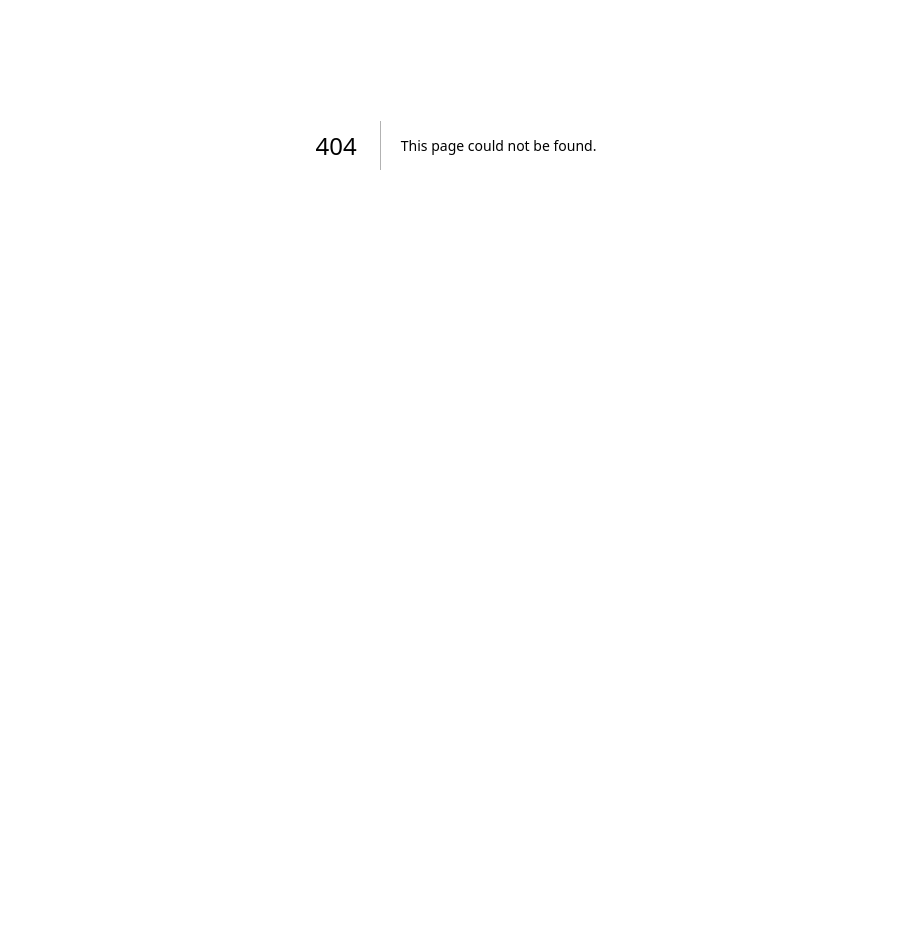
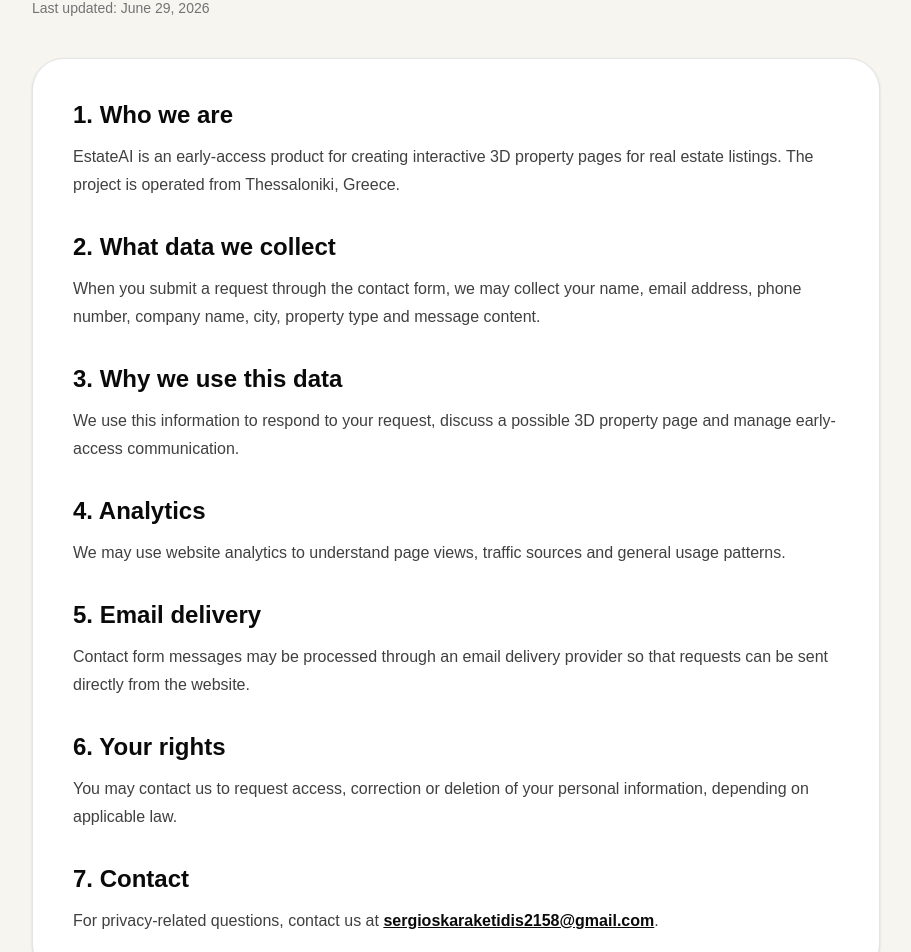
Before and after one commit to sergiosk222/estateai, a Next.js app: page /privacy in a window 1280 px wide. Before the commit this address had no page. Shown: the part 255-1207 px from the top of the page, without its empty margins (184-1095 px from the left). Before the commit the page ends 800 px from the top, so only its background shows below. Built offline with nearby package versions, Linux system fonts and the light colour scheme.

Commit message:
Add pre-launch checklist and legal pages

```diff
--- /dev/null
+++ b/app/privacy/page.tsx
@@ -0,0 +1,116 @@
+import type { Metadata } from "next";
+import PublicHeader from "@/components/PublicHeader";
+import PublicFooter from "@/components/PublicFooter";
+import { CONTACT_EMAIL, CONTACT_LOCATION } from "@/lib/contact";
+
+export const metadata: Metadata = {
+  title: "Privacy Policy",
+  description:
+    "Privacy Policy for EstateAI, including contact form data, analytics and email communication."
+};
+
+export default function PrivacyPage() {
+  const updatedAt = "June 29, 2026";
+
+  return (
+    <main className="min-h-screen bg-[#f7f5f0] text-neutral-950">
+      <PublicHeader />
+
+      <section className="mx-auto max-w-4xl px-4 py-14 sm:px-6 sm:py-20">
+        <p className="text-sm font-bold uppercase tracking-[0.25em] text-neutral-500">
+          Legal
+        </p>
+
+        <h1 className="mt-4 text-4xl font-black tracking-tight sm:text-5xl md:text-6xl">
+          Privacy Policy
+        </h1>
+
+        <p className="mt-5 text-sm text-neutral-500">
+          Last updated: {updatedAt}
+        </p>
+
+        <div className="mt-10 space-y-8 rounded-[1.5rem] border border-black/10 bg-white p-6 leading-7 text-neutral-700 shadow-sm sm:rounded-[2rem] sm:p-10">
+          <section>
+            <h2 className="text-2xl font-black text-neutral-950">
+              1. Who we are
+            </h2>
+            <p className="mt-3">
+              EstateAI is an early-access product for creating interactive 3D
+              property pages for real estate listings. The project is operated
+              from {CONTACT_LOCATION}.
+            </p>
+          </section>
+
+          <section>
+            <h2 className="text-2xl font-black text-neutral-950">
+              2. What data we collect
+            </h2>
+            <p className="mt-3">
+              When you submit a request through the contact form, we may collect
+              your name, email address, phone number, company name, city,
+              property type and message content.
+            </p>
+          </section>
+
+          <section>
+            <h2 className="text-2xl font-black text-neutral-950">
+              3. Why we use this data
+            </h2>
+            <p className="mt-3">
+              We use this information to respond to your request, discuss a
+              possible 3D property page and manage early-access communication.
+            </p>
+          </section>
+
+          <section>
+            <h2 className="text-2xl font-black text-neutral-950">
+              4. Analytics
+            </h2>
+            <p className="mt-3">
+              We may use website analytics to understand page views, traffic
+              sources and general usage patterns.
+            </p>
+          </section>
+
+          <section>
+            <h2 className="text-2xl font-black text-neutral-950">
+              5. Email delivery
+            </h2>
+            <p className="mt-3">
+              Contact form messages may be processed through an email delivery
+              provider so that requests can be sent directly from the website.
+            </p>
+          </section>
+
+          <section>
+            <h2 className="text-2xl font-black text-neutral-950">
+              6. Your rights
+            </h2>
+            <p className="mt-3">
+              You may contact us to request access, correction or deletion of
+              your personal information, depending on applicable law.
+            </p>
+          </section>
+
+          <section>
+            <h2 className="text-2xl font-black text-neutral-950">
+              7. Contact
+            </h2>
+            <p className="mt-3">
+              For privacy-related questions, contact us at{" "}
+              <a
+                href={`mailto:${CONTACT_EMAIL}`}
+                className="font-bold text-neutral-950 underline"
+              >
+                {CONTACT_EMAIL}
+              </a>
+              .
+            </p>
+          </section>
+        </div>
+      </section>
+
+      <PublicFooter />
+    </main>
+  );
+}
--- a/package.json
+++ b/package.json
@@ -10,7 +10,8 @@
     "model:inspect": "gltf-transform inspect public/models/original/input.glb",
     "model:resize": "gltf-transform resize public/models/original/input.glb public/models/optimized/resized.glb --width 2048 --height 2048",
     "model:optimize": "gltf-transform optimize public/models/original/input.glb public/models/optimized/demo-apartment.glb --texture-compress webp",
-    "model:copy": "cp public/models/optimized/demo-apartment.glb public/models/demo-apartment.glb"
+    "model:copy": "cp public/models/optimized/demo-apartment.glb public/models/demo-apartment.glb",
+    "prelaunch": "bash scripts/prelaunch-check.sh"
   },
   "dependencies": {
     "@vercel/analytics": "^2.0.1",
```
Also changed, not shown: 1 other file (tests, documents, lock files or other folders).
